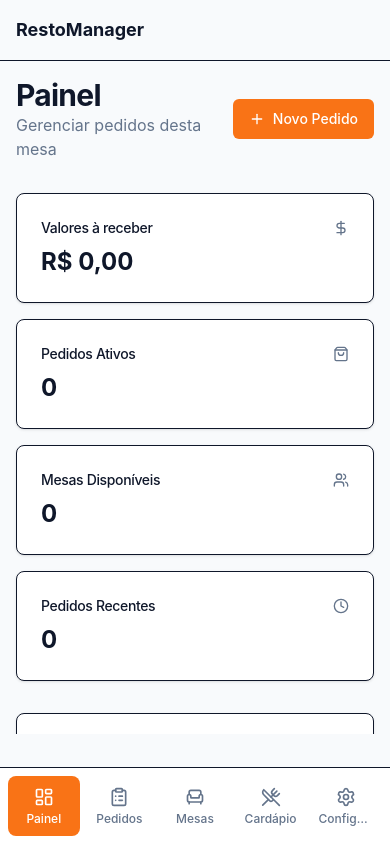
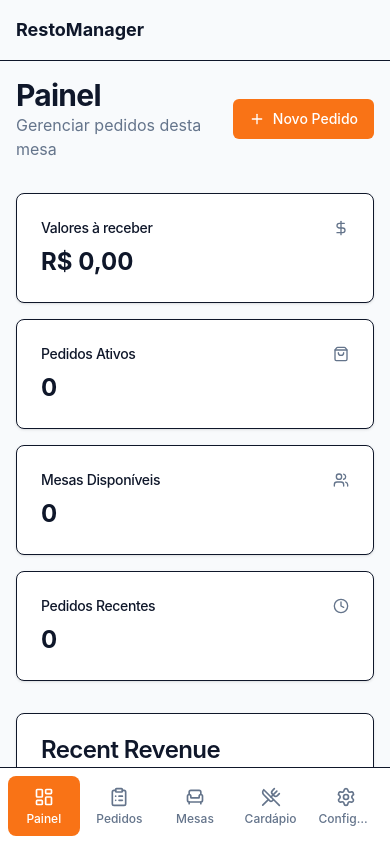
Before and after one commit to diegosanchespereira1/app-restaurante, a React (Vite) app: page / in a window 390 px wide. Built offline with nearby package versions, Linux system fonts and the light colour scheme; no server answers; the database is empty.

Commit message:
Update mb-safe class margin-bottom to 77px + safe-area-inset for improved mobile layout

```diff
--- a/src/index.css
+++ b/src/index.css
@@ -44,7 +44,7 @@
     }
 
     .mb-safe {
-      margin-bottom: calc(110px + env(safe-area-inset-bottom));
+      margin-bottom: calc(77px + env(safe-area-inset-bottom));
     }
   }
 }
```
